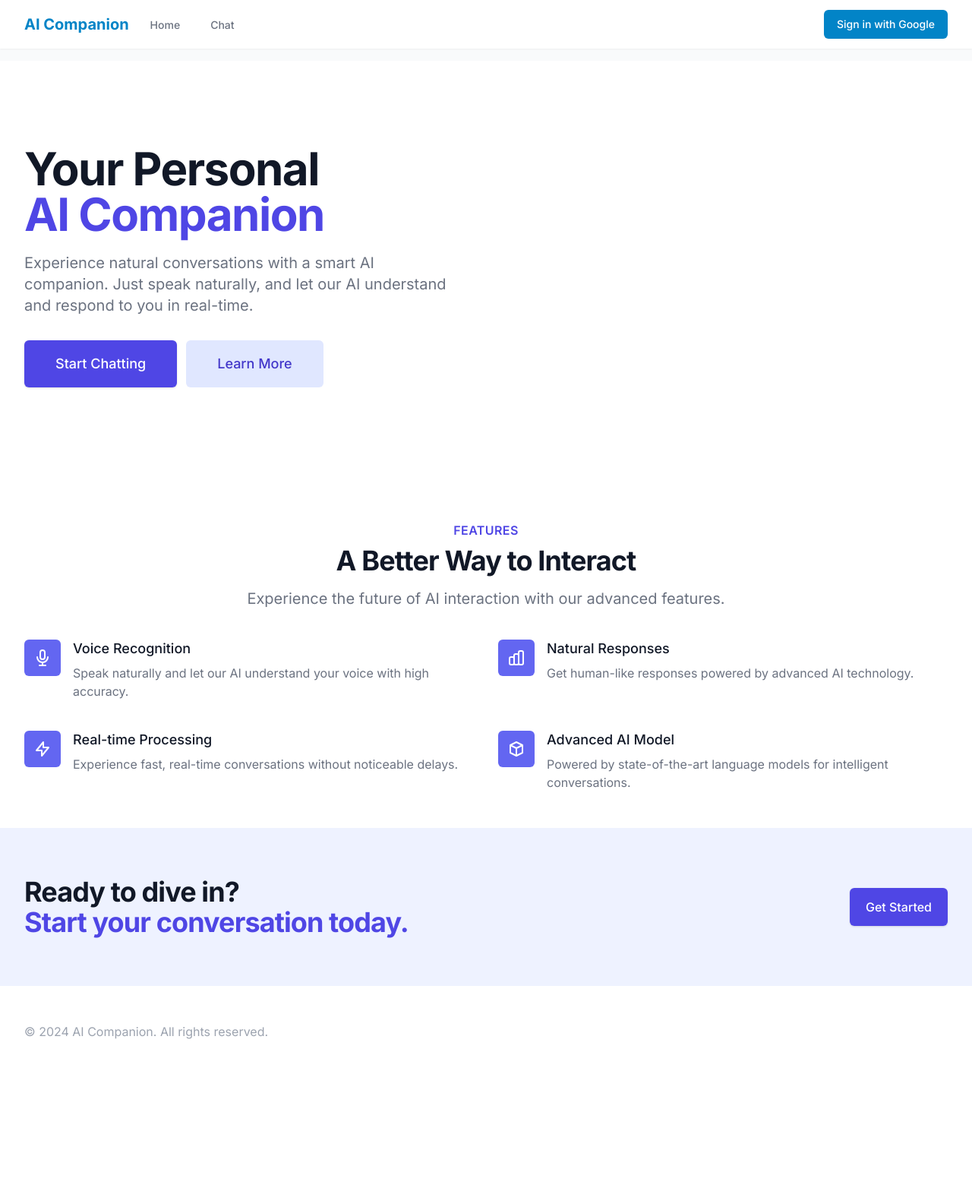
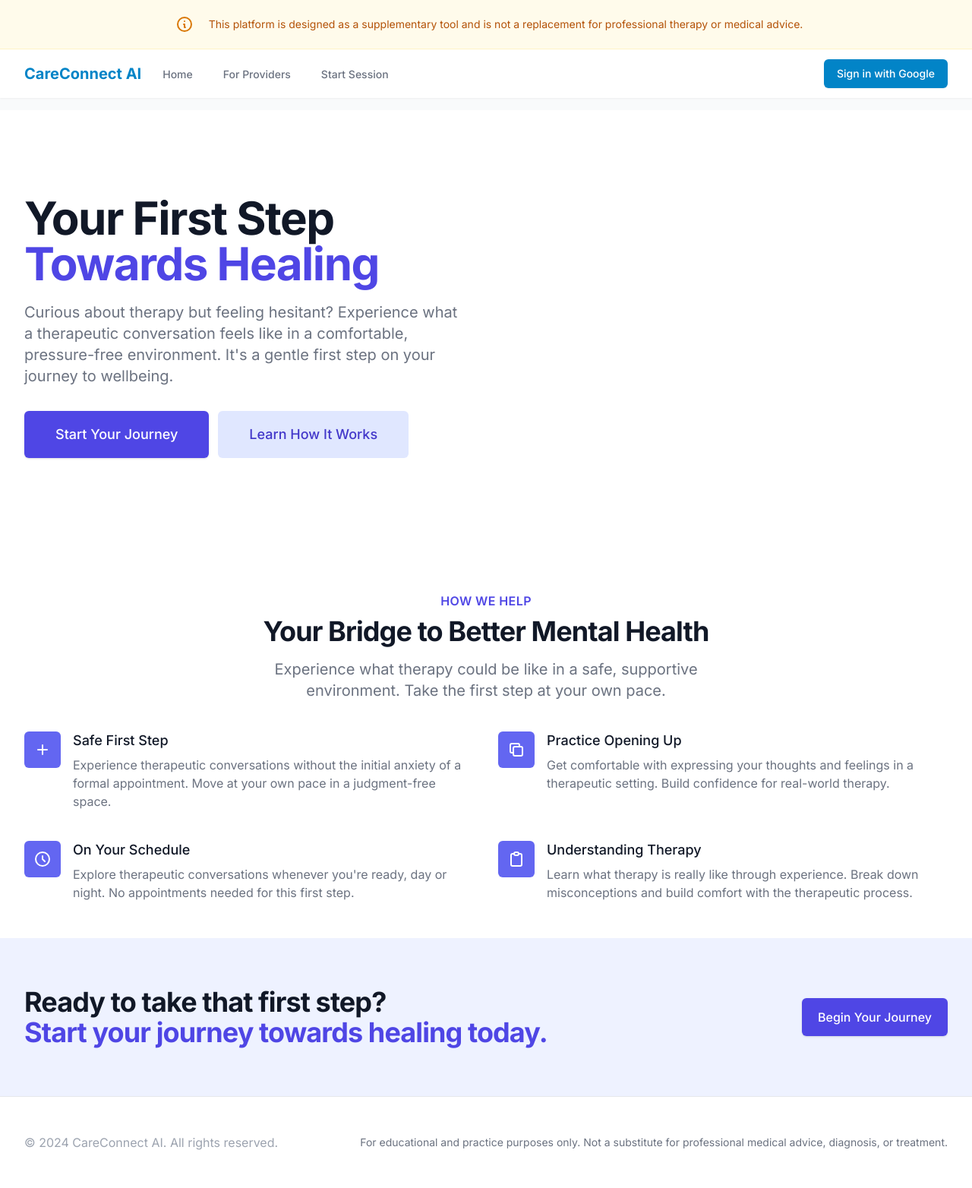
Before and after one commit to CardSorting/untitled-folder-17, a Flask app: page / in a window 1280 px wide. Shown: the whole page at 76% size. Before the commit the page ends 1368 px from the top, so only its background shows below. Run offline with Flask 3, Linux system fonts and the light colour scheme; some libraries are stand-ins or nearby versions.

Commit message:
templateuichange

```diff
--- a/flaskapp/templates/base.html
+++ b/flaskapp/templates/base.html
@@ -3,7 +3,7 @@
 <head>
     <meta charset="UTF-8">
     <meta name="viewport" content="width=device-width, initial-scale=1.0">
-    <title>{% block title %}{% endblock %} - AI Companion</title>
+    <title>{% block title %}{% endblock %} - CareConnect AI</title>
     <script src="https://cdn.tailwindcss.com"></script>
     <script>
         tailwind.config = {
@@ -36,22 +36,44 @@
     {% block extra_css %}{% endblock %}
 </head>
 <body class="min-h-screen bg-gray-50 flex flex-col">
+    <!-- Disclaimer Banner -->
+    <div class="bg-amber-50 border-b border-amber-100">
+        <div class="max-w-7xl mx-auto py-3 px-4 sm:px-6 lg:px-8">
+            <div class="flex items-center justify-center">
+                <div class="flex items-center">
+                    <span class="flex p-2">
+                        <svg class="h-6 w-6 text-amber-600" xmlns="http://www.w3.org/2000/svg" fill="none" viewBox="0 0 24 24" stroke="currentColor">
+                            <path stroke-linecap="round" stroke-linejoin="round" stroke-width="2" d="M13 16h-1v-4h-1m1-4h.01M21 12a9 9 0 11-18 0 9 9 0 0118 0z" />
+                        </svg>
+                    </span>
+                    <p class="ml-3 text-sm text-amber-700">
+                        This platform is designed as a supplementary tool and is not a replacement for professional therapy or medical advice.
+                    </p>
+                </div>
+            </div>
+        </div>
+    </div>
+
     <!-- Navigation -->
     <nav class="bg-white shadow-sm">
         <div class="max-w-7xl mx-auto px-4 sm:px-6 lg:px-8">
             <div class="flex justify-between h-16">
                 <div class="flex">
                     <div class="flex-shrink-0 flex items-center">
-                        <a href="{{ url_for('main.home') }}" class="text-xl font-bold text-primary-600">AI Companion</a>
+                        <a href="{{ url_for('main.home') }}" class="text-xl font-bold text-primary-600">CareConnect AI</a>
                     </div>
                     <div class="hidden sm:ml-6 sm:flex sm:space-x-8">
                         <a href="{{ url_for('main.home') }}"
                            class="border-transparent text-gray-500 hover:border-gray-300 hover:text-gray-700 inline-flex items-center px-1 pt-1 border-b-2 text-sm font-medium">
                             Home
                         </a>
+                        <a href="{{ url_for('main.providers') }}"
+                           class="border-transparent text-gray-500 hover:border-gray-300 hover:text-gray-700 inline-flex items-center px-1 pt-1 border-b-2 text-sm font-medium">
+                            For Providers
+                        </a>
                         <a href="{{ url_for('companion.companion') }}"
                            class="border-transparent text-gray-500 hover:border-gray-300 hover:text-gray-700 inline-flex items-center px-1 pt-1 border-b-2 text-sm font-medium">
-                            Chat
+                            Start Session
                         </a>
                     </div>
                 </div>
@@ -109,11 +131,16 @@
     </main>
 
     <!-- Footer -->
-    <footer class="bg-white mt-auto">
+    <footer class="bg-white mt-auto border-t border-gray-200">
         <div class="max-w-7xl mx-auto py-12 px-4 sm:px-6 md:flex md:items-center md:justify-between lg:px-8">
+            <div class="flex justify-center space-x-6 md:order-2">
+                <p class="text-center text-sm text-gray-500">
+                    For educational and practice purposes only. Not a substitute for professional medical advice, diagnosis, or treatment.
+                </p>
+            </div>
             <div class="mt-8 md:mt-0 md:order-1">
                 <p class="text-center text-base text-gray-400">
-                    &copy; {{ now.year }} AI Companion. All rights reserved.
+                    &copy; {{ now.year }} CareConnect AI. All rights reserved.
                 </p>
             </div>
         </div>
--- a/flaskapp/templates/main/home.html
+++ b/flaskapp/templates/main/home.html
@@ -10,23 +10,23 @@
             <main class="mt-10 mx-auto max-w-7xl px-4 sm:mt-12 sm:px-6 md:mt-16 lg:mt-20 lg:px-8 xl:mt-28">
                 <div class="sm:text-center lg:text-left">
                     <h1 class="text-4xl tracking-tight font-extrabold text-gray-900 sm:text-5xl md:text-6xl">
-                        <span class="block">Your Personal</span>
-                        <span class="block text-indigo-600">AI Companion</span>
+                        <span class="block">Your First Step</span>
+                        <span class="block text-indigo-600">Towards Healing</span>
                     </h1>
                     <p class="mt-3 text-base text-gray-500 sm:mt-5 sm:text-lg sm:max-w-xl sm:mx-auto md:mt-5 md:text-xl lg:mx-0">
-                        Experience natural conversations with a smart AI companion. Just speak naturally, and let our AI understand and respond to you in real-time.
+                        Curious about therapy but feeling hesitant? Experience what a therapeutic conversation feels like in a comfortable, pressure-free environment. It's a gentle first step on your journey to wellbeing.
                     </p>
                     <div class="mt-5 sm:mt-8 sm:flex sm:justify-center lg:justify-start">
                         <div class="rounded-md shadow">
                             <a href="{{ url_for('companion.companion') }}"
                                class="w-full flex items-center justify-center px-8 py-3 border border-transparent text-base font-medium rounded-md text-white bg-indigo-600 hover:bg-indigo-700 md:py-4 md:text-lg md:px-10">
-                                Start Chatting
+                                Start Your Journey
                             </a>
                         </div>
                         <div class="mt-3 sm:mt-0 sm:ml-3">
                             <a href="#features"
                                class="w-full flex items-center justify-center px-8 py-3 border border-transparent text-base font-medium rounded-md text-indigo-700 bg-indigo-100 hover:bg-indigo-200 md:py-4 md:text-lg md:px-10">
-                                Learn More
+                                Learn How It Works
                             </a>
                         </div>
                     </div>
@@ -40,12 +40,12 @@
 <div id="features" class="py-12 bg-white">
     <div class="max-w-7xl mx-auto px-4 sm:px-6 lg:px-8">
         <div class="lg:text-center">
-            <h2 class="text-base text-indigo-600 font-semibold tracking-wide uppercase">Features</h2>
+            <h2 class="text-base text-indigo-600 font-semibold tracking-wide uppercase">How We Help</h2>
             <p class="mt-2 text-3xl leading-8 font-extrabold tracking-tight text-gray-900 sm:text-4xl">
-                A Better Way to Interact
+                Your Bridge to Better Mental Health
             </p>
             <p class="mt-4 max-w-2xl text-xl text-gray-500 lg:mx-auto">
-                Experience the future of AI interaction with our advanced features.
+                Experience what therapy could be like in a safe, supportive environment. Take the first step at your own pace.
             </p>
         </div>
 
@@ -55,13 +55,13 @@
                     <dt>
                         <div class="absolute flex items-center justify-center h-12 w-12 rounded-md bg-indigo-500 text-white">
                             <svg class="h-6 w-6" fill="none" viewBox="0 0 24 24" stroke="currentColor">
-                                <path stroke-linecap="round" stroke-linejoin="round" stroke-width="2" d="M19 11a7 7 0 01-7 7m0 0a7 7 0 01-7-7m7 7v4m0 0H8m4 0h4m-4-8a3 3 0 01-3-3V5a3 3 0 116 0v6a3 3 0 01-3 3z" />
+                                <path stroke-linecap="round" stroke-linejoin="round" stroke-width="2" d="M12 6v6m0 0v6m0-6h6m-6 0H6" />
                             </svg>
                         </div>
-                        <p class="ml-16 text-lg leading-6 font-medium text-gray-900">Voice Recognition</p>
+                        <p class="ml-16 text-lg leading-6 font-medium text-gray-900">Safe First Step</p>
                     </dt>
                     <dd class="mt-2 ml-16 text-base text-gray-500">
-                        Speak naturally and let our AI understand your voice with high accuracy.
+                        Experience therapeutic conversations without the initial anxiety of a formal appointment. Move at your own pace in a judgment-free space.
                     </dd>
                 </div>
 
@@ -69,13 +69,13 @@
                     <dt>
                         <div class="absolute flex items-center justify-center h-12 w-12 rounded-md bg-indigo-500 text-white">
                             <svg class="h-6 w-6" fill="none" viewBox="0 0 24 24" stroke="currentColor">
-                                <path stroke-linecap="round" stroke-linejoin="round" stroke-width="2" d="M9 19v-6a2 2 0 00-2-2H5a2 2 0 00-2 2v6a2 2 0 002 2h2a2 2 0 002-2zm0 0V9a2 2 0 012-2h2a2 2 0 012 2v10m-6 0a2 2 0 002 2h2a2 2 0 002-2m0 0V5a2 2 0 012-2h2a2 2 0 012 2v14a2 2 0 01-2 2h-2a2 2 0 01-2-2z" />
+                                <path stroke-linecap="round" stroke-linejoin="round" stroke-width="2" d="M8 16H6a2 2 0 01-2-2V6a2 2 0 012-2h8a2 2 0 012 2v2m-6 12h8a2 2 0 002-2v-8a2 2 0 00-2-2h-8a2 2 0 00-2 2v8a2 2 0 002 2z" />
                             </svg>
                         </div>
-                        <p class="ml-16 text-lg leading-6 font-medium text-gray-900">Natural Responses</p>
+                        <p class="ml-16 text-lg leading-6 font-medium text-gray-900">Practice Opening Up</p>
                     </dt>
                     <dd class="mt-2 ml-16 text-base text-gray-500">
-                        Get human-like responses powered by advanced AI technology.
+                        Get comfortable with expressing your thoughts and feelings in a therapeutic setting. Build confidence for real-world therapy.
                     </dd>
                 </div>
 
@@ -83,13 +83,13 @@
                     <dt>
                         <div class="absolute flex items-center justify-center h-12 w-12 rounded-md bg-indigo-500 text-white">
                             <svg class="h-6 w-6" fill="none" viewBox="0 0 24 24" stroke="currentColor">
-                                <path stroke-linecap="round" stroke-linejoin="round" stroke-width="2" d="M13 10V3L4 14h7v7l9-11h-7z" />
+                                <path stroke-linecap="round" stroke-linejoin="round" stroke-width="2" d="M12 8v4l3 3m6-3a9 9 0 11-18 0 9 9 0 0118 0z" />
                             </svg>
                         </div>
-                        <p class="ml-16 text-lg leading-6 font-medium text-gray-900">Real-time Processing</p>
+                        <p class="ml-16 text-lg leading-6 font-medium text-gray-900">On Your Schedule</p>
                     </dt>
                     <dd class="mt-2 ml-16 text-base text-gray-500">
-                        Experience fast, real-time conversations without noticeable delays.
+                        Explore therapeutic conversations whenever you're ready, day or night. No appointments needed for this first step.
                     </dd>
                 </div>
 
@@ -97,13 +97,13 @@
                     <dt>
                         <div class="absolute flex items-center justify-center h-12 w-12 rounded-md bg-indigo-500 text-white">
                             <svg class="h-6 w-6" fill="none" viewBox="0 0 24 24" stroke="currentColor">
-                                <path stroke-linecap="round" stroke-linejoin="round" stroke-width="2" d="M20 7l-8-4-8 4m16 0l-8 4m8-4v10l-8 4m0-10L4 7m8 4v10M4 7v10l8 4" />
+                                <path stroke-linecap="round" stroke-linejoin="round" stroke-width="2" d="M9 5H7a2 2 0 00-2 2v12a2 2 0 002 2h10a2 2 0 002-2V7a2 2 0 00-2-2h-2M9 5a2 2 0 002 2h2a2 2 0 002-2M9 5a2 2 0 012-2h2a2 2 0 012 2" />
                             </svg>
                         </div>
-                        <p class="ml-16 text-lg leading-6 font-medium text-gray-900">Advanced AI Model</p>
+                        <p class="ml-16 text-lg leading-6 font-medium text-gray-900">Understanding Therapy</p>
                     </dt>
                     <dd class="mt-2 ml-16 text-base text-gray-500">
-                        Powered by state-of-the-art language models for intelligent conversations.
+                        Learn what therapy is really like through experience. Break down misconceptions and build comfort with the therapeutic process.
                     </dd>
                 </div>
             </dl>
@@ -115,14 +115,14 @@
 <div class="bg-indigo-50">
     <div class="max-w-7xl mx-auto py-12 px-4 sm:px-6 lg:py-16 lg:px-8 lg:flex lg:items-center lg:justify-between">
         <h2 class="text-3xl font-extrabold tracking-tight text-gray-900 sm:text-4xl">
-            <span class="block">Ready to dive in?</span>
-            <span class="block text-indigo-600">Start your conversation today.</span>
+            <span class="block">Ready to take that first step?</span>
+            <span class="block text-indigo-600">Start your journey towards healing today.</span>
         </h2>
         <div class="mt-8 flex lg:mt-0 lg:flex-shrink-0">
             <div class="inline-flex rounded-md shadow">
                 <a href="{{ url_for('companion.companion') }}"
                    class="inline-flex items-center justify-center px-5 py-3 border border-transparent text-base font-medium rounded-md text-white bg-indigo-600 hover:bg-indigo-700">
-                    Get Started
+                    Begin Your Journey
                 </a>
             </div>
         </div>
```
Also changed, not shown: flaskapp/templates/main/providers.html (added, +149 -0 lines).
